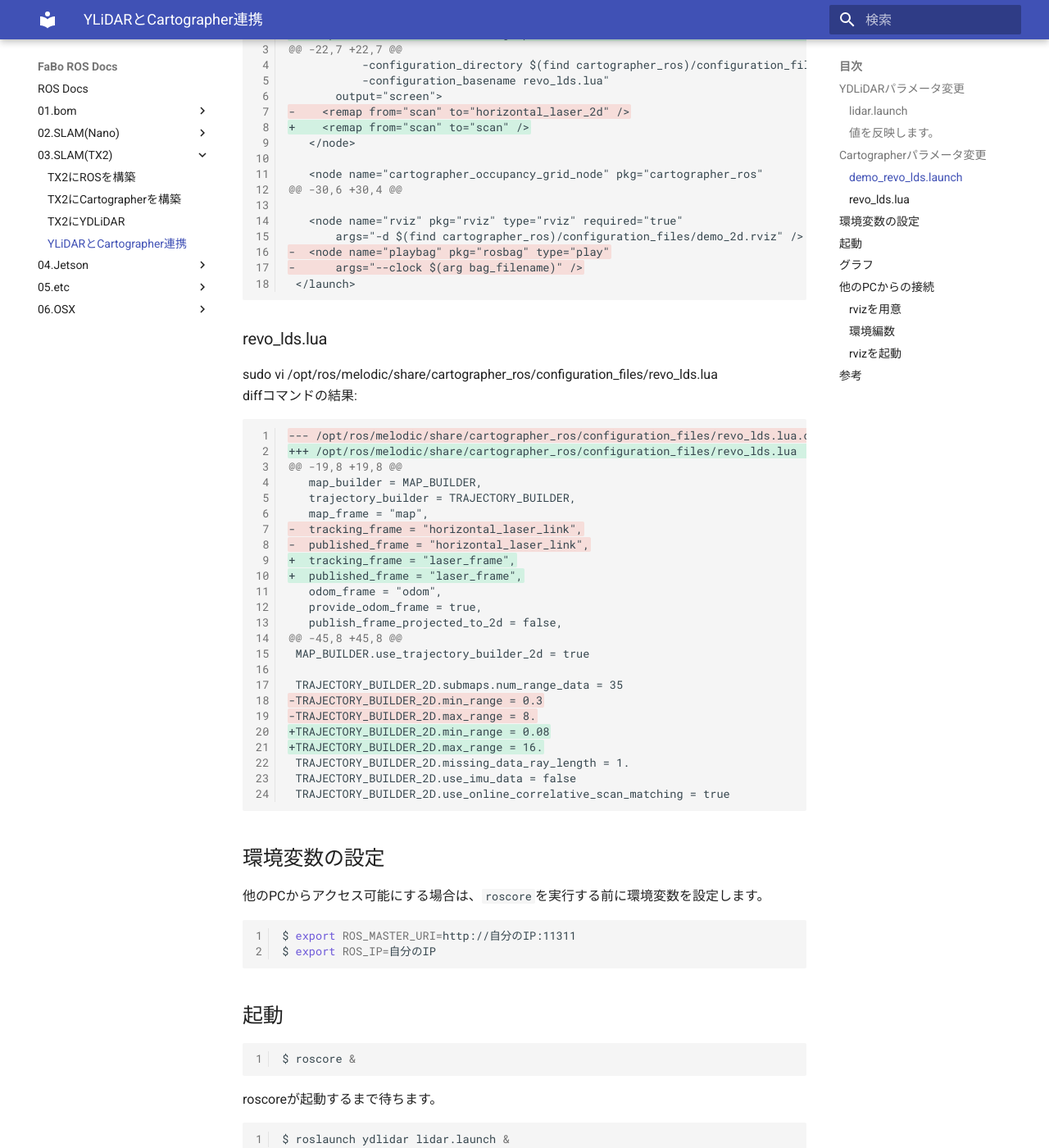
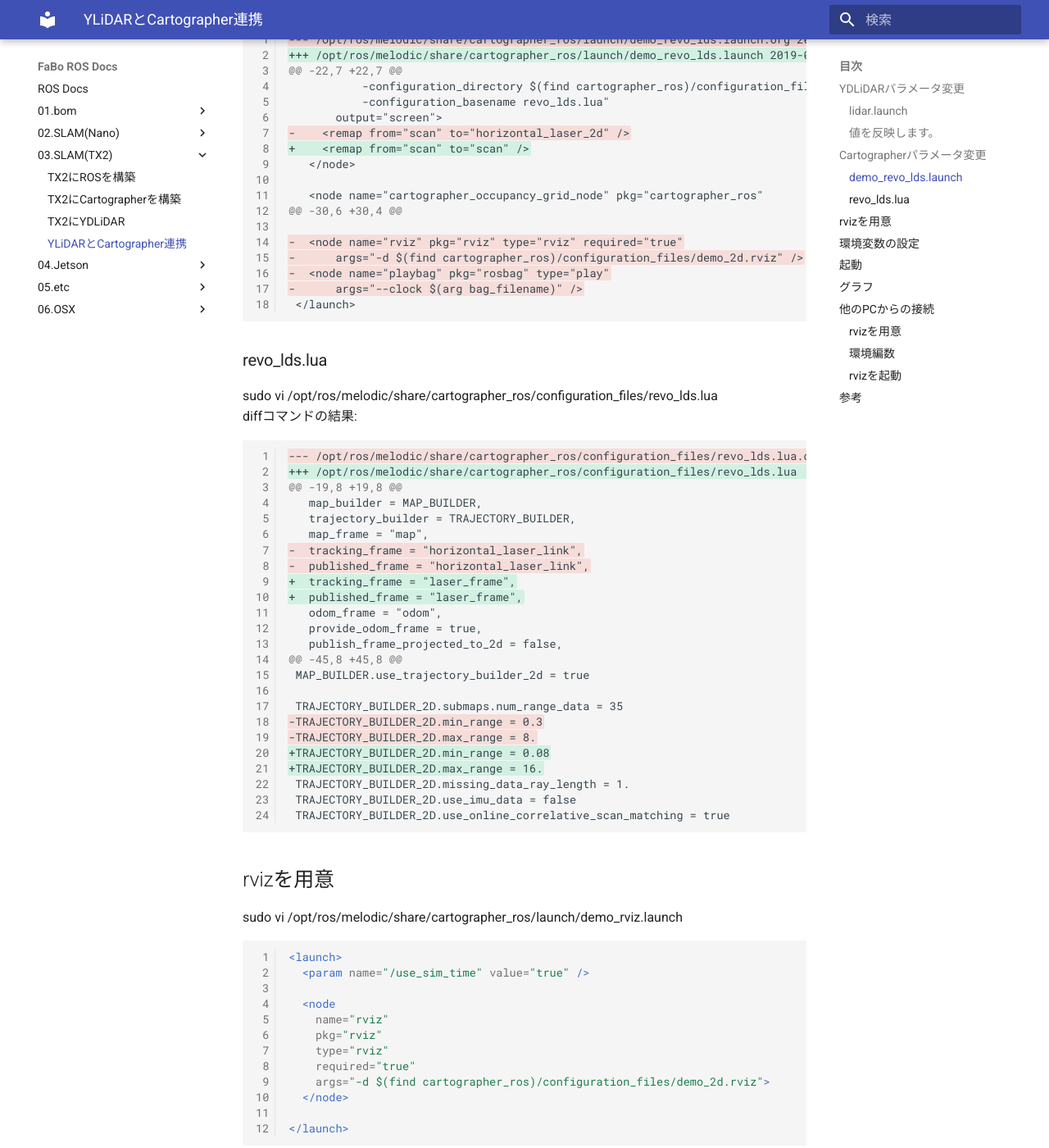
Before and after one commit to FaBoPlatform/ROSDocs, an MkDocs documentation site: the page built from docs/03.SLAM(TX2)/04.setting.md, in a window 1280 px wide and 1400 px high, scrolled down 1180 px. Shown: the whole window at 82% size. Built offline with MkDocs 1.6.1 and Material for MkDocs 9.7.7, drawn with Linux system fonts in a browser that asks for light colours; nearby versions of some CDN libraries; some of the changed text lies outside the part shown.

Commit message:
update tx2

````diff
--- a/docs/03.SLAM(TX2)/04.setting.md
+++ b/docs/03.SLAM(TX2)/04.setting.md
@@ -40,7 +40,8 @@ source install_isolated/setup.bash
 ### demo_revo_lds.launch
 cartographerはdemoを修正して使うことにします。<br>
 ポイントはremapがfromとto共にscanになることです。<br>
-一番最後のrosbag playは消してリアルタイムSLAMとして使います。<br>
+一番最後のrvizは他のマシンでrvizを起動出来るようにするために消します。<br>
+rosbag playは消してリアルタイムSLAMとして使います。<br>
 sudo vi /opt/ros/melodic/share/cartographer_ros/launch/demo_revo_lds.launch<br>
 diffコマンドの結果:<br>
 ```
@@ -57,8 +58,8 @@ diffコマンドの結果:<br>
    <node name="cartographer_occupancy_grid_node" pkg="cartographer_ros"
 @@ -30,6 +30,4 @@
 
-   <node name="rviz" pkg="rviz" type="rviz" required="true"
-       args="-d $(find cartographer_ros)/configuration_files/demo_2d.rviz" />
+-  <node name="rviz" pkg="rviz" type="rviz" required="true"
+-      args="-d $(find cartographer_ros)/configuration_files/demo_2d.rviz" />
 -  <node name="playbag" pkg="rosbag" type="play"
 -      args="--clock $(arg bag_filename)" />
  </launch>
@@ -95,6 +96,22 @@ diffコマンドの結果:<br>
  TRAJECTORY_BUILDER_2D.use_online_correlative_scan_matching = true
 ```
 
+## rvizを用意
+sudo vi /opt/ros/melodic/share/cartographer_ros/launch/demo_rviz.launch
+```xml
+<launch>
+  <param name="/use_sim_time" value="true" />
+
+  <node
+    name="rviz"
+    pkg="rviz"
+    type="rviz"
+    required="true"
+    args="-d $(find cartographer_ros)/configuration_files/demo_2d.rviz">
+  </node>
+
+</launch>
+```
 
 ## 環境変数の設定
 他のPCからアクセス可能にする場合は、`roscore`を実行する前に環境変数を設定します。<br>
@@ -114,7 +131,8 @@ $ roslaunch ydlidar lidar.launch &
 ydlidarが起動するまで待ちます。<br>
 ![](./img/YDLiDAR-Terminal.png)<br>
 ```
-$ roslaunch cartographer_ros demo_revo_lds.launch
+$ roslaunch cartographer_ros demo_revo_lds.launch &
+$ roslaunch cartographer_ros demo_rviz.launch
 ```
 ![](./img/YDLiDAR-Cartographer.png)<br>
 
````
